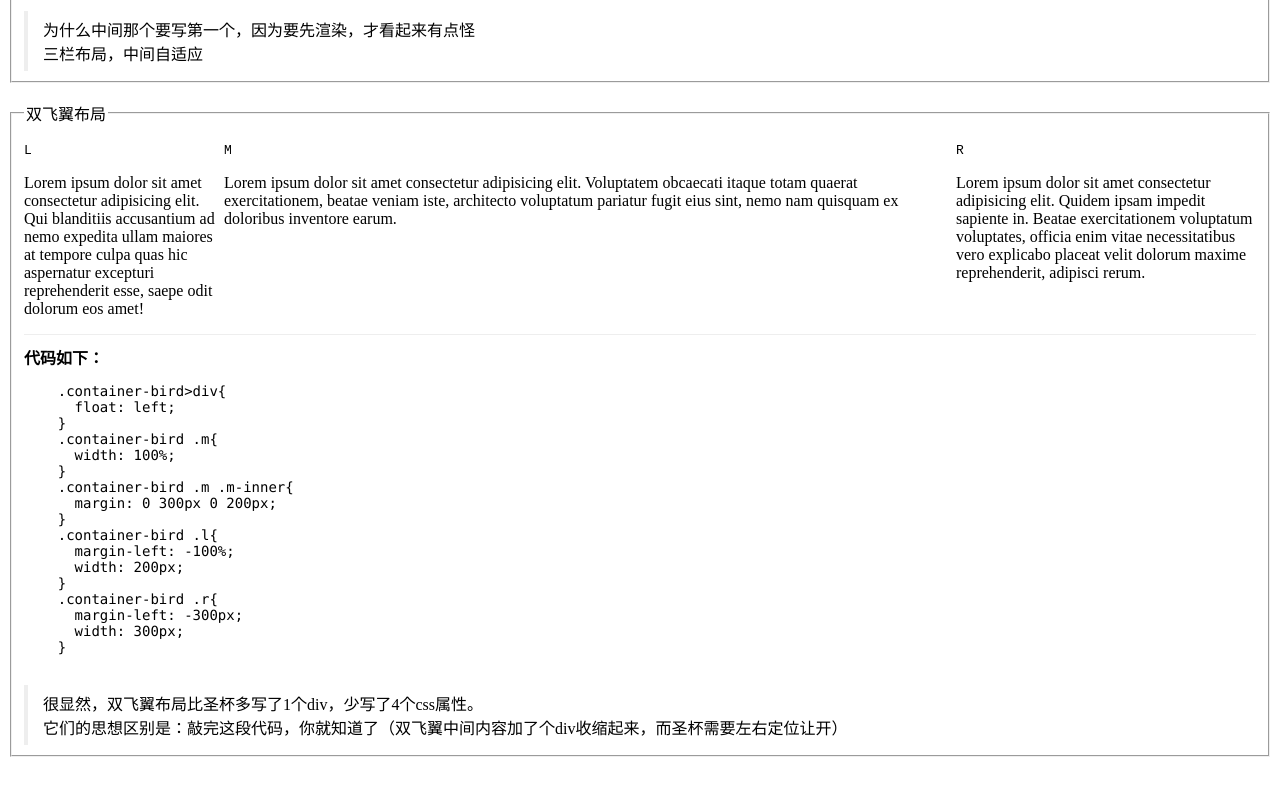
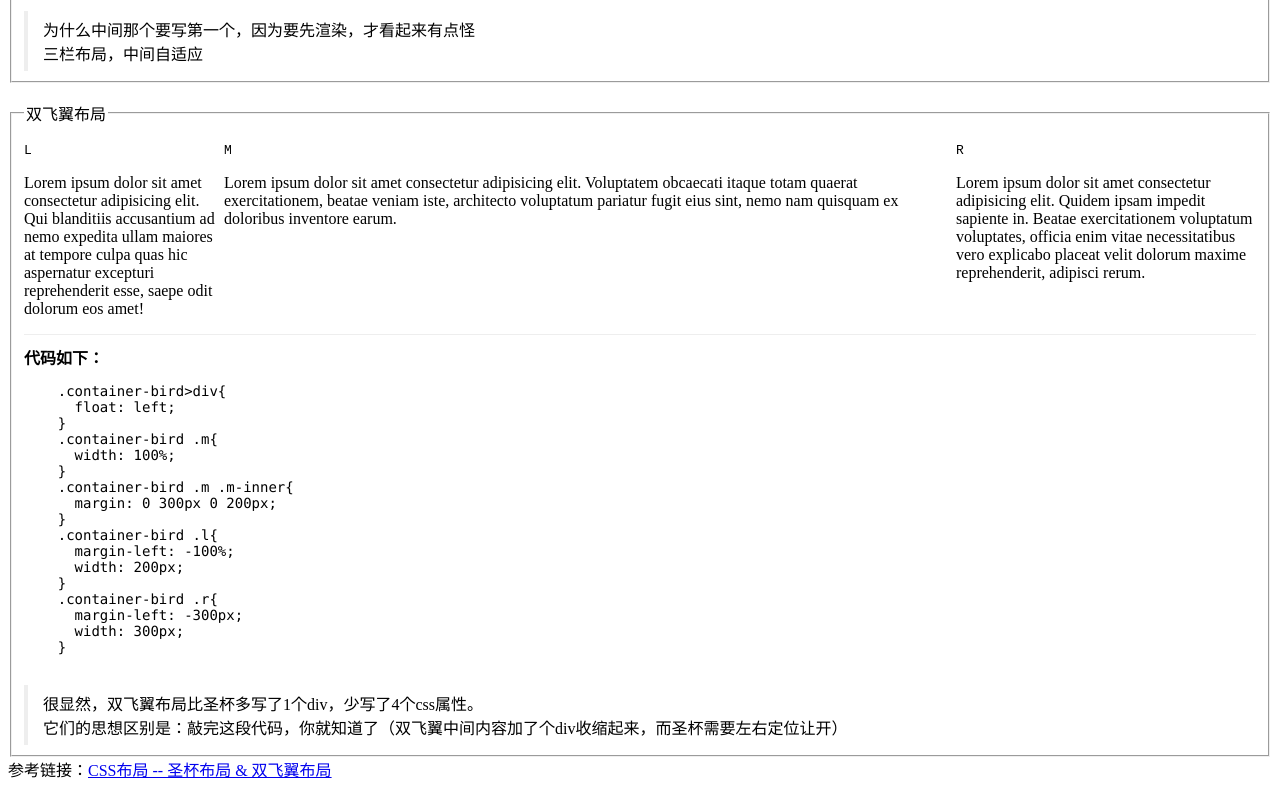
Before and after one commit to LitileXueZha/algorithm, a plain HTML site: page layout.html in a window 1280 px wide. Shown: the part 701-1490 px from the top of the page. Before the commit the page ends 1466 px from the top, so only its background shows below. Drawn offline with Linux system fonts and the light colour scheme.

Commit message:
参考链接

```diff
--- a/layout.html
+++ b/layout.html
@@ -159,5 +159,6 @@
       它们的思想区别是：敲完这段代码，你就知道了（双飞翼中间内容加了个div收缩起来，而圣杯需要左右定位让开）
     </blockquote>
   </fieldset>
+  <footer>参考链接：<a href="https://www.cnblogs.com/imwtr/p/4441741.html">CSS布局 -- 圣杯布局 & 双飞翼布局</a></footer>
 </body>
 </html>
```
